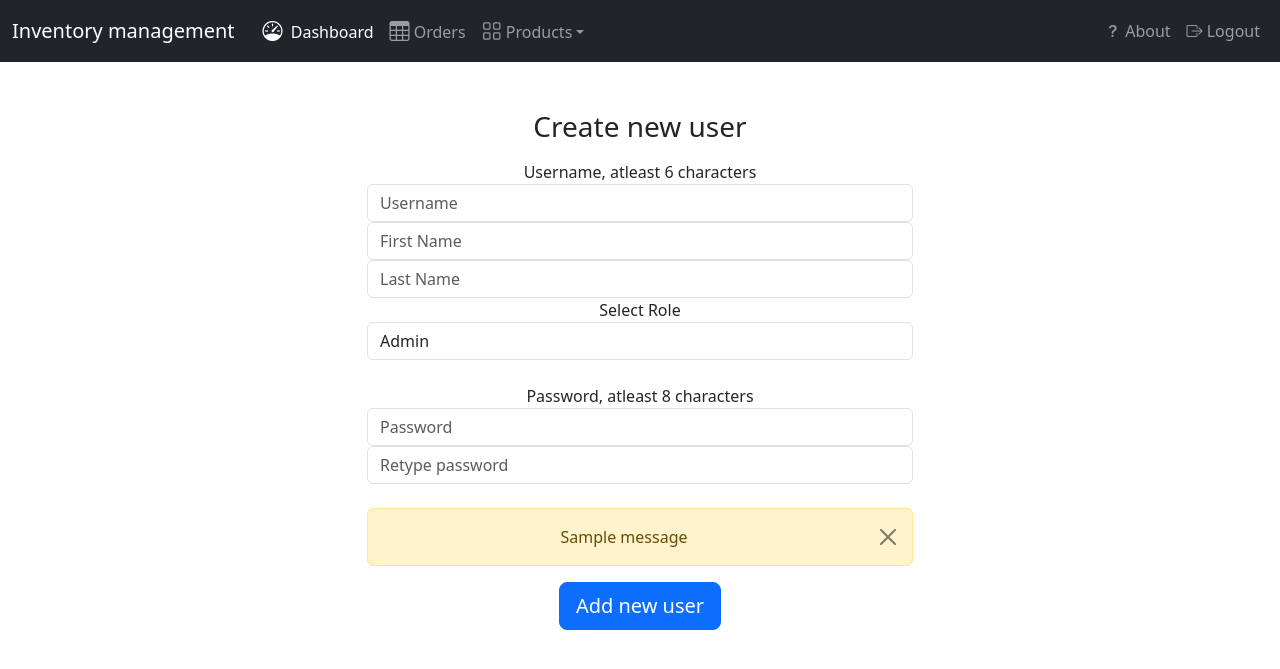
After one commit to Badding/tsoha-inventory, a Flask app: page /newuser in a window 1280 px wide. The commit adds this page. Shown: the top 669 px of the page. Run offline with Flask 3, Linux system fonts and the light colour scheme; the visitor is signed in with stand-in values (Sample User, id 1); one stand-in notice (Sample message) is shown.

Commit message:
Add admin panel

```diff
--- a/forms.py
+++ b/forms.py
@@ -1,6 +1,6 @@
 from flask_wtf import FlaskForm
 from wtforms import StringField, IntegerField, TextAreaField, SubmitField, SelectField, DecimalField, PasswordField
-from wtforms.validators import DataRequired
+from wtforms.validators import DataRequired, EqualTo, Length
 
 class New_product(FlaskForm):
     product = StringField(label='Product:', validators=[DataRequired()])
@@ -25,3 +25,12 @@ class login(FlaskForm):
     username = StringField(label='Username', validators=[DataRequired()])
     password = PasswordField(label="Password", validators=[DataRequired()])
     submit = SubmitField(label="Sign in")
+
+class new_user(FlaskForm):
+    username = StringField(label='Username, atleast 6 characters', validators=[Length(min=6), DataRequired()])
+    position = SelectField(label='Select Role', choices=[("admin", "Admin"), ("manager", "Manager"), ("sales", "Sales")], validators=[DataRequired()])
+    first = StringField(label='First Name', validators=[DataRequired()])
+    last = StringField(label='Last Name', validators=[DataRequired()])
+    password1 = PasswordField(label="Password, atleast 8 characters", validators=[DataRequired()])
+    password2 = PasswordField(label="Retype password", validators=[EqualTo("password1"), Length(min=8),DataRequired()])
+    submit = SubmitField(label="Add new user")
--- a/routes.py
+++ b/routes.py
@@ -2,14 +2,13 @@ from app import app
 from flask import redirect, render_template, url_for, request, flash, session
 #from forms import New_product
 from products import new_product
-from query import product_query, count_all_product_quantities, all_products, count_product_quantity, product_search, count_product_per_warehouse
-from users import check_user_password
+from query import product_query, count_all_product_quantities, all_products, count_product_quantity, product_search, count_product_per_warehouse, user_position, user_exists, users_all
+from users import check_user_password, new_user, remove_user
 from functools import wraps
 import forms
 
 #this functifills the testing enviroment
 from test_items import create_test_db
-
 
 @app.route("/", methods=["GET", "POST"])
 def index():
@@ -20,12 +19,11 @@ def index():
         success = check_user_password(user, password)
 
         if success:
-            flash("You are logged in", category="success")
             session['username'] = user
+            session['user_position'] = user_position(user)
             return redirect(url_for('dashboard'))
-
         else:
-            flash("Invalid username/password!", category="danger")
+            flash("Username/password did not match!", category="danger")
 
     if "test" in request.form:
         create_test_db()
@@ -60,7 +58,6 @@ def products():
     if request.method == 'POST':
         product = request.form["product_search"]
         result = product_search(product)
-        print(len(result))
         return render_template("products.html", count=len(result), products=result, quantities = None,  form=form)
 
     else:
@@ -72,6 +69,45 @@ def products():
 @login_required
 def orders():
     return render_template("orders.html")
+
+@app.route("/newuser", methods=["GET", "POST"])
+@login_required
+def newuser():
+    form = forms.new_user()
+    if form.validate_on_submit() and request.method == "POST":
+        user = request.form["username"]
+        first = request.form["first"]
+        last = request.form["last"]
+        password = request.form["password1"]
+        user_position = request.form["position"]
+
+        if not user_exists(user):
+            new_user(user, first, last, password, user_position)
+            flash("New user added!")
+            return redirect(url_for("newuser"))
+
+        else:
+            flash("User name already exists.")
+
+
+    return render_template("newuser.html", form=form)
+
+@app.route("/users", methods=["GET", "POST"])
+@login_required
+def users():
+    users = users_all()
+    if request.method == 'POST':
+
+        id = request.form["button_id"]
+        user_id = user_exists(session["username"])
+
+        if id != user_id:
+            print(id)
+            remove_user(id)
+
+        return redirect(url_for("users"))
+
+    return render_template("users.html", count=len(users), users=users)
 
 @app.route("/about", methods=["GET", "POST"])
 @login_required
--- a/schema.sql
+++ b/schema.sql
@@ -1,8 +1,10 @@
 CREATE TABLE Users (
     id SERIAL PRIMARY KEY,
     username TEXT UNIQUE,
+    first_name TEXT,
+    last_name TEXT,
     password TEXT,
-    access_level INTEGER
+    position TEXT
 );
 CREATE TABLE Suppliers (
     id SERIAL PRIMARY KEY,
--- a/templates/base.html
+++ b/templates/base.html
@@ -32,6 +32,15 @@
                   <li><a class="dropdown-item" href="#">Something else here</a></li>
                 </ul>
               </li>
+              {% if session["user_position"] == "admin" %}
+              <li class="nav-item dropdown">
+                <a class="nav-link dropdown-toggle" href="#" role="button" data-bs-toggle="dropdown" aria-expanded="false"><i class="fs-5 bi bi-sliders2"></i> Admin</a>
+                <ul class="dropdown-menu">
+                  <li><a class="dropdown-item" href="{{ url_for('users') }}">All Users</a></li>
+                  <li><a class="dropdown-item" href="{{ url_for('newuser') }}">Add new User</a></li>
+                </ul>
+
+              {% endif %}
             </ul>
 
 
--- /dev/null
+++ b/templates/newuser.html
@@ -0,0 +1,45 @@
+{% extends 'base.html' %}
+
+{% block body %}
+<div class="container">
+    <div class="text-center">
+        <div class="row justify-content-center my-5">
+            <div class="col-lg-6">
+                <form method="POST" class="login">
+                    <div>
+                        <h1 class="h3 mb-3 font-weight-normal">
+                            Create new user
+                        </h1>
+                        {{ form.hidden_tag() }}
+
+                        {{ form.username.label }}
+                        {{ form.username(class="form-control", placeholder="Username") }}
+                        {{ form.first(class="form-control", placeholder="First Name") }}
+                        {{ form.last(class="form-control", placeholder="Last Name") }}
+
+                        {{ form.position.label }}
+
+                        {{ form.position(class="form-control") }}
+                        <br>
+                        {{ form.password1.label }}
+
+                        {{ form.password1(class="form-control", placeholder="Password") }}
+                        {{ form.password2(class="form-control", placeholder="Retype password") }}
+
+                    <br>
+                    {% for message in get_flashed_messages() %}
+                        {% if message %}
+                        <div class="alert alert-warning alert-dismissible fade show" role="alert">
+                            {{ message }}
+                            <button type="button" class="btn-close" data-bs-dismiss="alert" aria-label="Close"></button>
+                        </div>
+                        {% endif %}
+                    {% endfor %}
+                        {{ form.submit(class="btn btn-lg btn-block btn-primary")}}
+                    </div>
+                </form>
+            </div>
+        </div>
+    </div>
+</div>
+{% endblock %}
--- a/templates/products.html
+++ b/templates/products.html
@@ -2,7 +2,7 @@
 
 {% block body %}
 <div class="container">
-    <div class="text-center">
+    <div class="text-center mt-3">
         <h2>Product info</h2>
     </div>
     <div class="row justify-content-center my-5">
--- a/test_items.py
+++ b/test_items.py
@@ -152,9 +152,9 @@ categories = [""]
 manufacturer = ["Lamasonic", "Phony", "Mokia", "Sumsang", "BG"]
 suppliers = ["Bestdeals", "Lamazon", "hokmanni"]
 users = [
-    ("manager", "manager", 2),
-    #("admin", "admin", 1),
-    ("sales", "sales",3)
+    ("manager","Michael", "Scott", "manager", "manager"),
+    ("admin","Ryan", "Howard", "admin", "admin"),
+    ("sales","Jim", "Halpert", "sales", "sales")
 ]
 
 #fill warehouse table
@@ -234,8 +234,8 @@ def fill_warehouses():
 def create_users():
     for user in users:
         try:
-            username, password, access_level = user
-            new_user(username, password, access_level)
+            username, first, last, password, position = user
+            new_user(username, first, last, password, position)
         except:
             pass
 
```
Also changed, not shown: query.py (+17 -2 lines), templates/admin.html (added, +30 -0 lines), templates/index.html (+7 -0 lines), templates/users.html (added, +38 -0 lines), users.py (+11 -3 lines).
